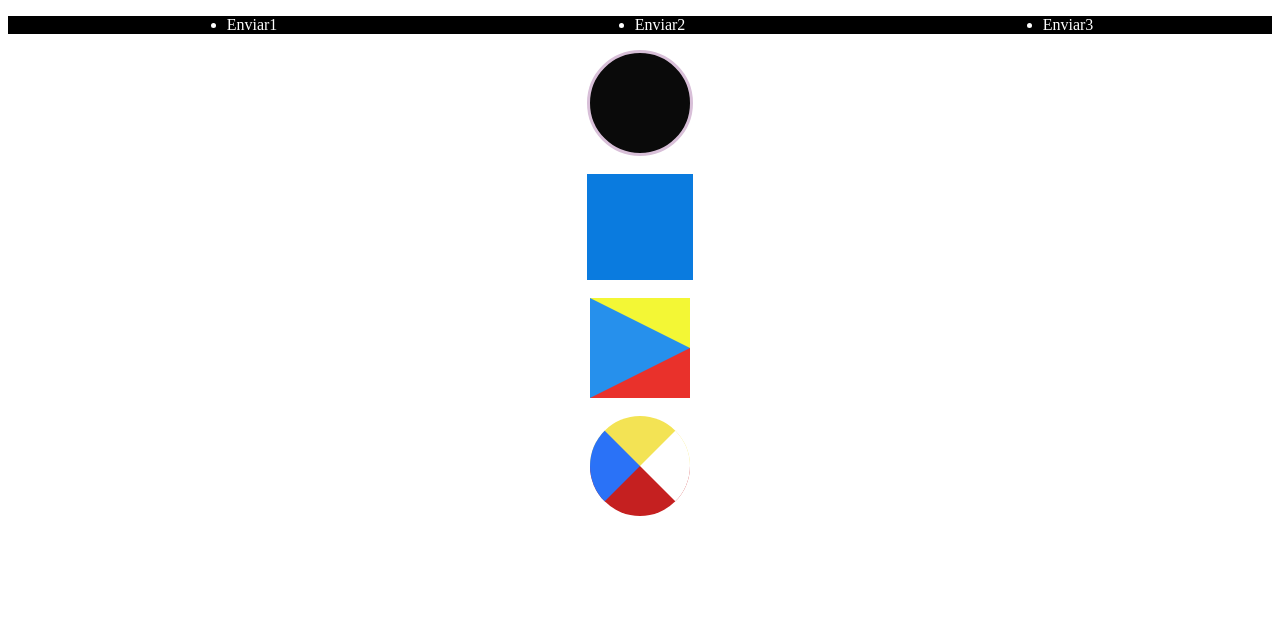
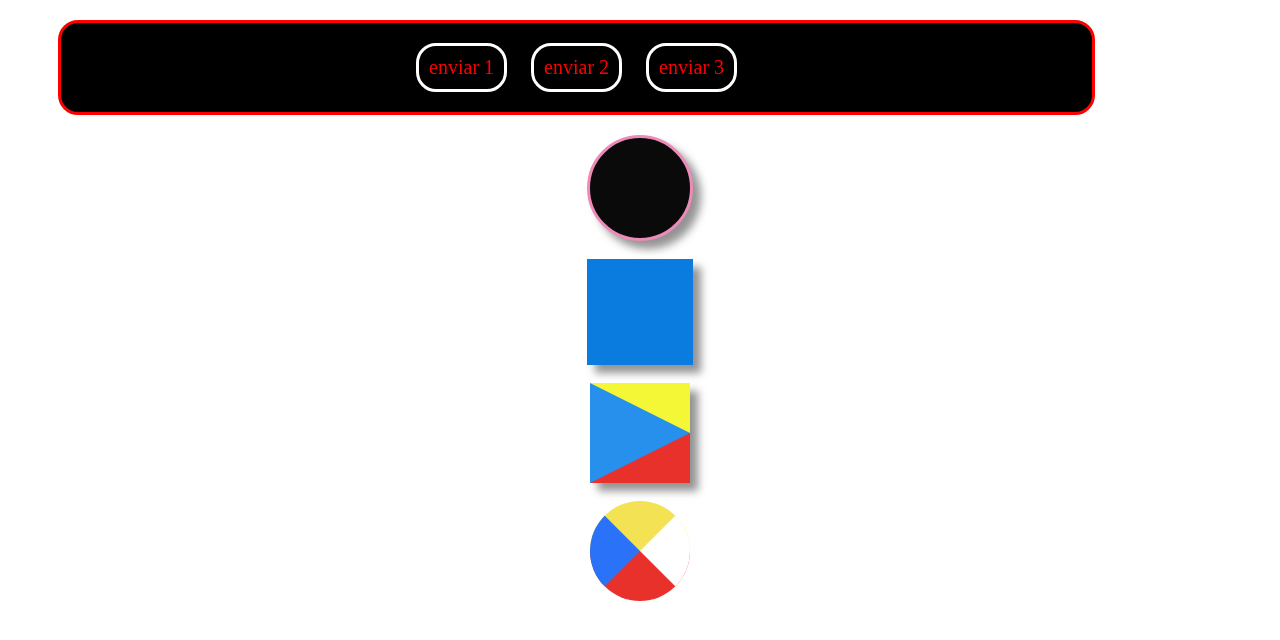
Before and after one commit to anferv/figurasgeometricas, a plain HTML site: page index.html in a window 1280 px wide. Drawn offline with Linux system fonts and the light colour scheme.

Commit message:
figuras geometricas

```diff
--- a/estilos.css
+++ b/estilos.css
@@ -15,10 +15,11 @@
     height: 100px;
     border-radius: 50%;
     border-style:solid;
-    border-color: thistle;
+    border-color: rgb(236, 138, 184);
     background-color: #0a0a0a;
     position: relative;
     margin: auto; left: 0; right: 0; top: 0; bottom: 0;
+    box-shadow: 8px 8px 8px 0px rgb(148, 148, 148);
 }
 #section shadow {
 
@@ -35,6 +36,7 @@
     background: #0a7bdf;
     position: relative;
     margin: auto; left: 0; right: 0; top: 0; bottom: 0;
+    box-shadow: 8px 8px 8px 0px rgb(148, 148, 148);
     }
 
 .triangulo-tricolor {
@@ -44,15 +46,18 @@
     border-top: 50px solid #f3f735;
     border-bottom: 50px solid #e9312b;
     margin: auto; left: 0; right: 0; top: 0; bottom: 0;
+    box-shadow: 8px 8px 8px 0px rgb(148, 148, 148);
 }
 
 .color-chart {
     width:0;
      height:0;
-     border-right: 50px solid #ffffff ;
+     border-right: 50px solid #fff;
      border-top: 50px solid #f3e354;
      border-left: 50px solid #2a72f7;
-     border-bottom: 50px solid #c52020;
+     border-bottom: 50px solid #e9312b;
      -webkit-border-radius: 100%;
      border-radius: 100%;
      margin: auto; left: 0; right: 0; top: 0; bottom: 0;
+
+}
--- a/index.html
+++ b/index.html
@@ -11,14 +11,13 @@
 
     </head>
     <body> <!--cuerpo de la web; digito la totalidad del código-->
-        <nav>
-            <ul class="opciones">
-                <li>  Enviar1 </li>
-                <li>  Enviar2 </li>
-                <li>  Enviar3 </li>
-            </ul>
-        </nav>
-
+        <div class="inicio">
+            <nav>
+                <a href="#"> enviar 1 </a>
+                <a href="#"> enviar 2 </a>
+                <a href="#"> enviar 3 </a>
+            </nav>
+        </div>
         <div class="menu">
             <div class="circulo">
                 <id class="shadow"></id>
--- a/menu.css
+++ b/menu.css
@@ -1,17 +1,37 @@
-nav {
-    background-color: black;
-    color: white;
+.inicio {
+    background-color: #000;
+    width: 80%;
+    height: auto;
+    margin: 20px 50px;
+    padding: 10px;
+    border: solid red;
+    border-radius: 20px;
+    display: flex;
+    flex-direction: column;
+    align-items: center;
 
- {
-    display: flex;
-    align-items: center;
-    width: 10%;
-    list-style: none;
 }
 
-li a:hover {
+a {
+    font-size: 20px;
     background-color: black;
-    border: 5px white;
-    border-radius:3px;
-    color: red
+    color: red;
+    border: solid #fff;
+    border-radius: 20px;
+    text-decoration: none;
+    margin: 10px 10px 10px 10px;
+    display: inline-block;
+    padding: 10px 10px;
+
+
+
 }
+
+a:hover {
+   text-decoration: none;
+   box-shadow: 4px 4px 4px 0px #ccc;
+}
+
+a:active{
+    box-shadow:none
+}
```
